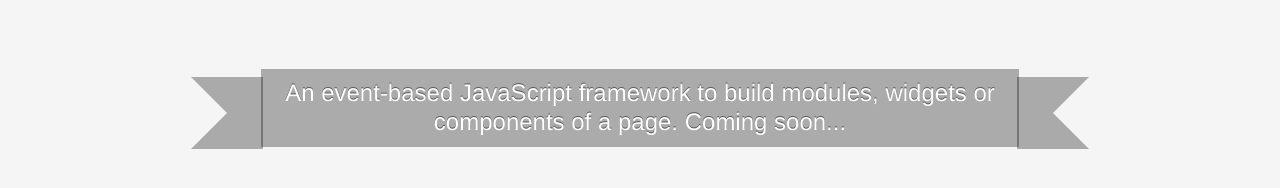
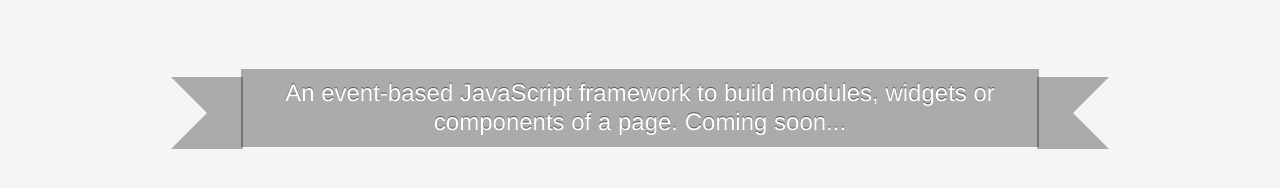
Before and after one commit to balloonsjs/balloonsjs.github.io, a plain HTML site: page index.html in a window 1280 px wide. Shown: the part 506-694 px from the top of the page. Drawn offline with Linux system fonts and the light colour scheme.

Commit message:
Update padding values.

```diff
--- a/src/css/styles.css
+++ b/src/css/styles.css
@@ -20,7 +20,7 @@ img {
     font-weight: normal;
     line-height: 1.2em;
     text-align: center;
-    padding: 10px 0;
+    padding: 10px 20px;
     color: #FFF;
     background: rgba(0, 0, 0, 0.3);
     text-shadow: 0 -1px 0 rgba(0, 0, 0, 0.5);
```
